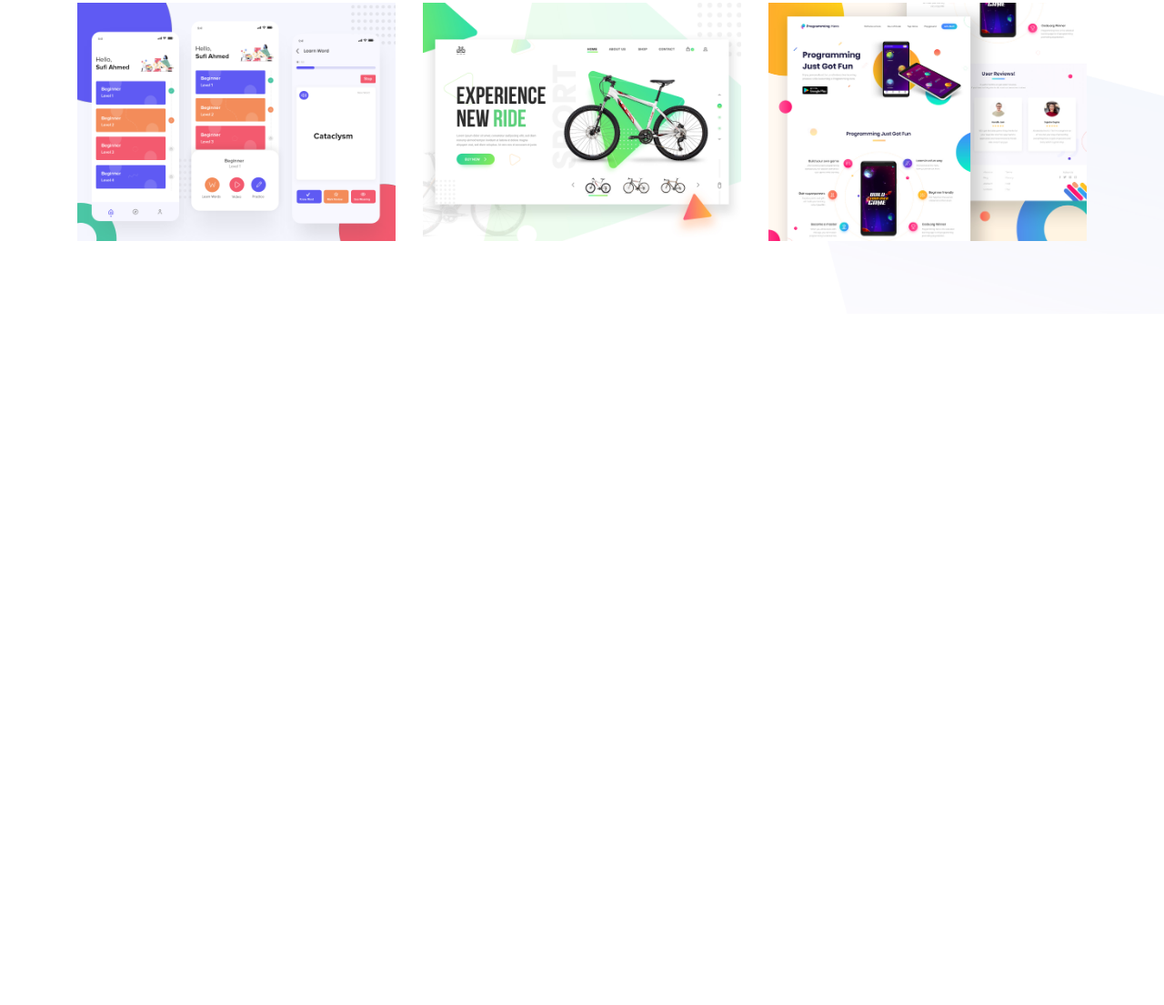
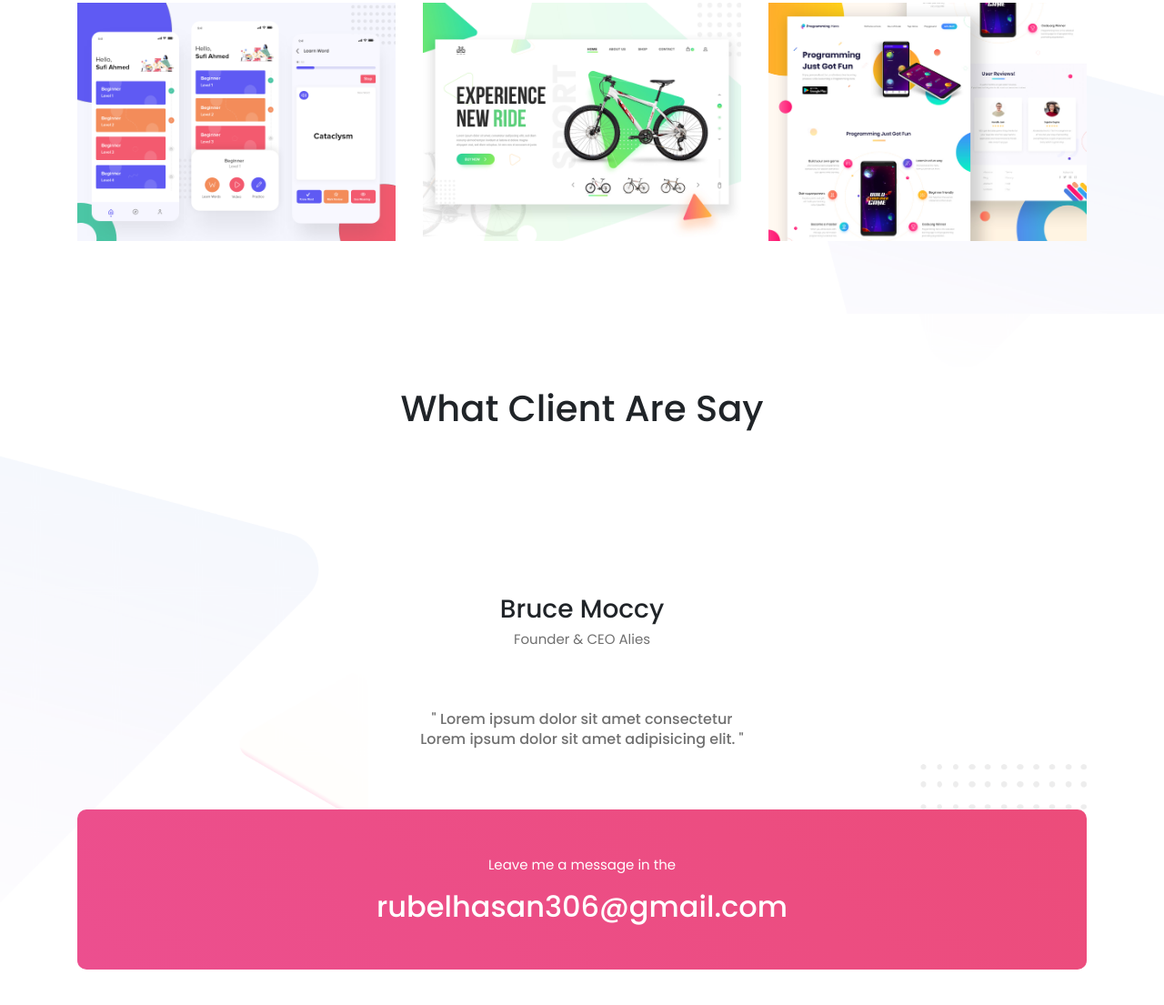
Before and after one commit to rubel306/personal-website-a1, a plain HTML site: page index.html in a window 1280 px wide. Shown: the part 1736-2841 px from the top of the page at 91% size. Before the commit the page ends 2081 px from the top, so only its background shows below. Drawn offline with Linux system fonts and the light colour scheme.

Commit message:
Client Say section Completed

```diff
--- a/css/style.css
+++ b/css/style.css
@@ -57,3 +57,26 @@ a.link-btn:hover{
     background-repeat: no-repeat;
     background-size: cover;
 }
+.clientsay{
+    background-image: url(../img/footer-bg.png);
+    background-repeat: no-repeat;
+    background-size: cover;
+}
+.clinetsay-details h3 {
+	margin-bottom: 5px;
+}
+.clinet-words {
+    padding: 50px 0;
+    font-weight: 500;
+    font-size: 16px;
+  }
+  .mailbox {
+    padding: 50px;
+    background-image: linear-gradient(45deg, #EC4F8F, #EC4C7A);
+    color: #fff;
+    border-radius: 10px;
+  }
+  .mailbox h2 {
+    color: #fff;
+    margin-bottom: 0;
+  }
--- a/index.html
+++ b/index.html
@@ -76,6 +76,34 @@
         </div>
     </section>
     <!-- latestwork section end -->
+    <!-- clientsay section start -->
+    <section class="clientsay">
+        <div class="container">
+            <div class="row">
+                <div class="col-12">
+                    <div class="text-center sec-title">
+                        <h1>What Client Are Say</h1>
+                    </div>
+                </div>
+                <div class="col-12">
+                    <div class="clinetsay-details mt-50 text-center">
+                        <h3>Bruce Moccy</h3>
+                        <p>Founder & CEO Alies</p>
+                        <div class="clinet-words">
+                            <p>" Lorem ipsum dolor sit amet consectetur </br>
+                                Lorem ipsum dolor sit amet adipisicing elit. "
+                            </p>
+                        </div>
+                        <div class="mailbox">
+                            <p>Leave me a message in the</p>
+                            <h2>rubelhasan306@gmail.com</h2>
+                        </div>
+                    </div>
+                </div>
+            </div>
+        </div>
+    </section>
+    <!-- clientsay section end -->
 
 </body>
 </html>
```
